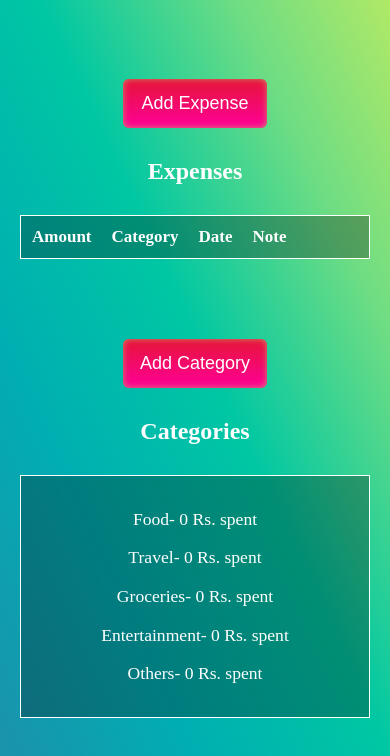
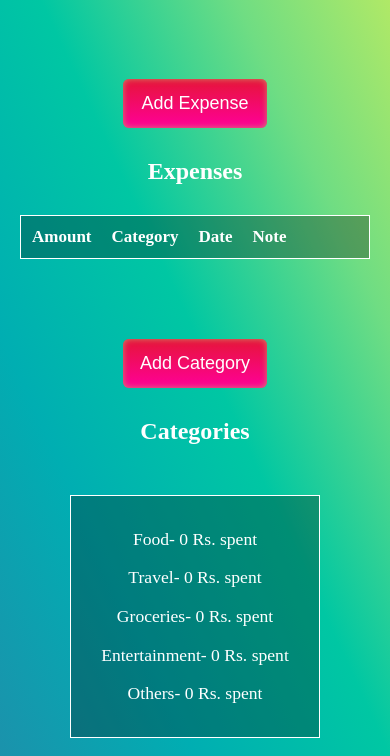
Before and after one commit to Mohithk-293/Expense-Tracker, a plain HTML site: page index.html in a window 390 px wide. Shown: the part 88-844 px from the top of the page. Drawn offline with Linux system fonts and the light colour scheme.

Commit message:
Update style.css

```diff
--- a/style.css
+++ b/style.css
@@ -185,4 +185,7 @@ h2{
    {
       text-align: left;
    }
+    .Category-box{
+      margin:50px;
+   }
 }
```
